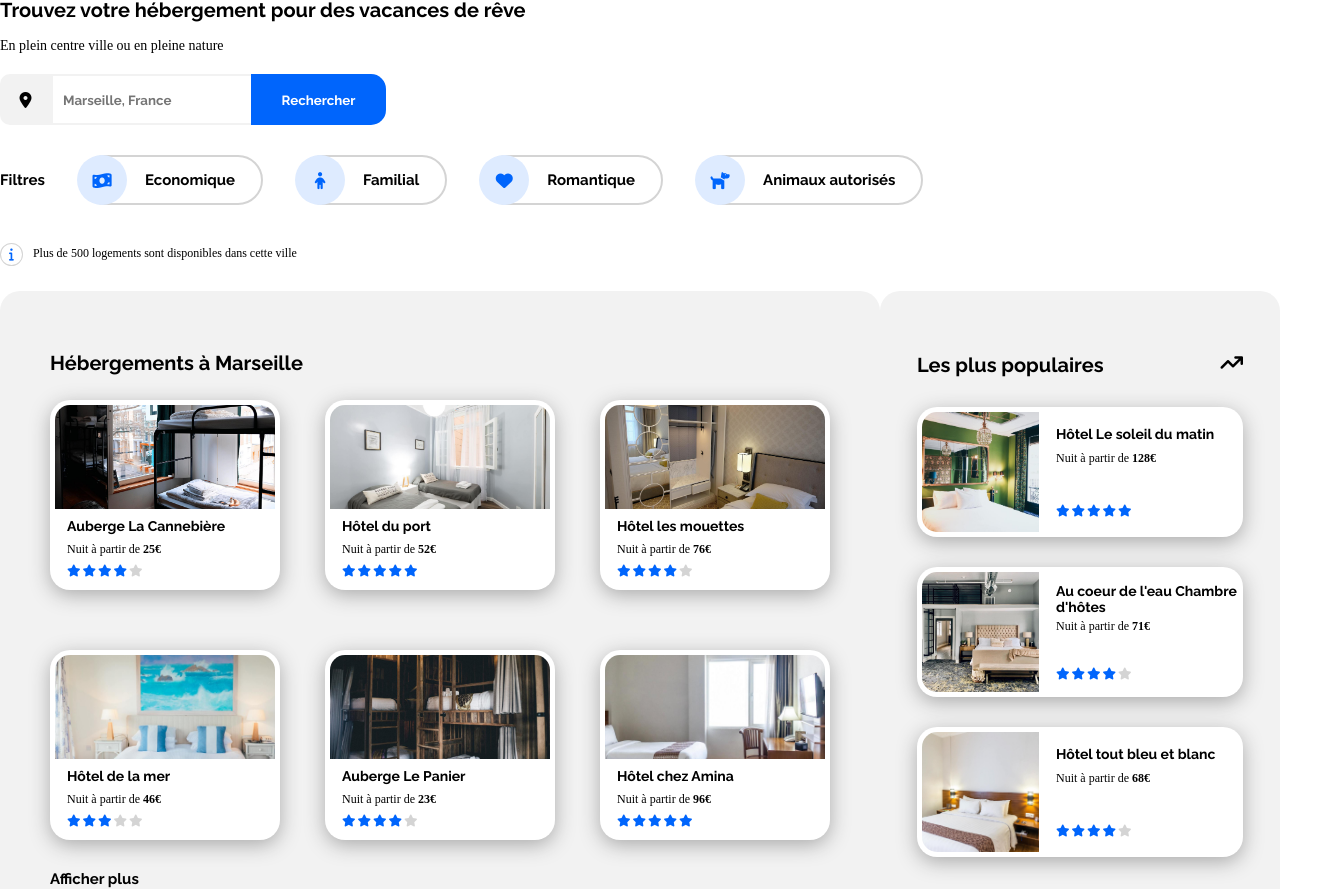
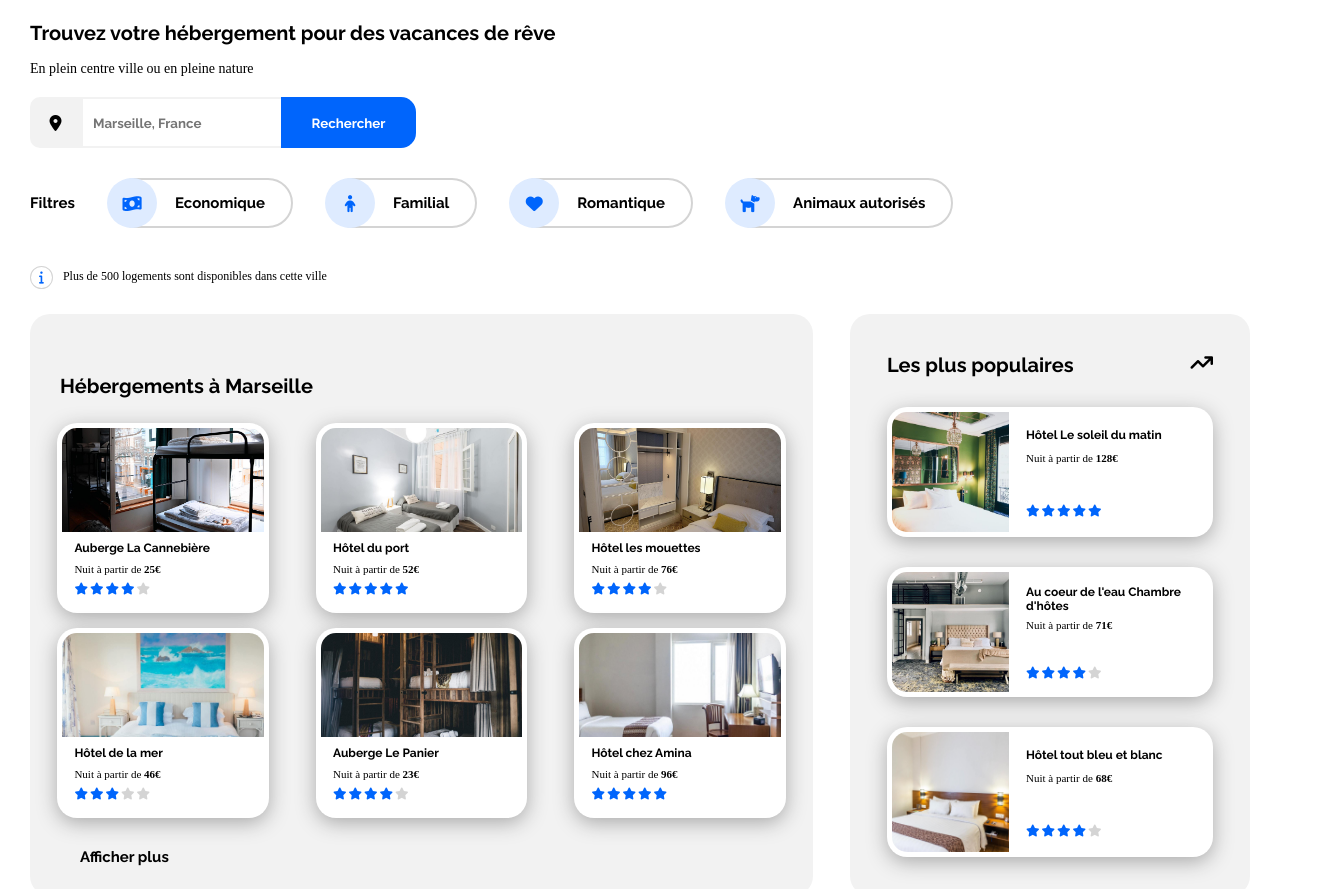
Before and after one commit to CyrilR3007/Booki, a plain HTML site: page index.html in a window 1280 px wide. Shown: the part 110-999 px from the top of the page, 1324 px wide, since content can reach past the window. Drawn offline with Linux system fonts and the light colour scheme; files whose address does not match are found by name; a web font is replaced by a local one.

Commit message:
css au propre

```diff
--- a/style.css
+++ b/style.css
@@ -51,7 +51,7 @@ p {
 }
 
 .logo img {
-	height: 50px;
+	width: 90%;
 	margin-left: 10px;
 	margin-top: 12px;
 }
@@ -89,7 +89,7 @@ nav a:hover {
 header h1 {
 	font-family: "raleway-bold";
 	font-size: 20px;
-	margin-top: 40px;
+	margin-top: 30px;
 }
 
 header p {
@@ -220,10 +220,10 @@ header p {
 .sections {
 	position: relative;
 	display: flex;
-
 	flex-direction: row;
 	justify-content: space-between;
 	margin-top: 25px;
+	gap: 3%;
 }
 
 /*section left*/
@@ -232,7 +232,6 @@ header p {
 	display: flex;
 	flex-wrap: wrap;
 	background: #f2f2f2;
-	width: 880px;
 	border-radius: 20px 20px;
 }
 
@@ -240,7 +239,7 @@ header p {
 	font-family: "raleway-bold";
 	font-size: 20px;
 	margin-top: 60px;
-	margin-left: 50px;
+	margin-left: 30px;
 }
 
 /*section right*/
@@ -278,7 +277,7 @@ header p {
 	flex-direction: row;
 	justify-content: center;
 	align-content: center;
-	gap: 45px;
+	gap: 6%;
 	margin-top: 10px;
 }
 
@@ -287,7 +286,7 @@ header p {
 }
 
 .card {
-	width: 230px;
+	width: 27%;
 	height: 190px;
 	background-color: white;
 	box-shadow: 0px 5px 20px rgb(170, 170, 170);
@@ -322,13 +321,13 @@ header p {
 
 .card h3 {
 	font-family: "raleway-bold";
-	font-size: 14px;
+	font-size: 12px;
 	margin-top: 0px;
 	margin-bottom: 8px;
 }
 
 .card_price {
-	font-size: 12px;
+	font-size: 11px;
 	font-weight: normal;
 	margin-bottom: 8px;
 }
@@ -421,13 +420,13 @@ header p {
 
 .card_2 h3 {
 	font-family: "raleway-bold";
-	font-size: 14px;
+	font-size: 12px;
 	margin: 0%;
 }
 
 .card_2_price {
 	margin-top: -30px;
-	font-size: 12px;
+	font-size: 11px;
 	font-weight: normal;
 }
 
@@ -464,13 +463,12 @@ header p {
 	justify-content: space-evenly;
 	align-items: center;
 	flex-wrap: wrap;
-	gap: 40px;
 	height: 460px;
 }
 
 .container > div {
 	border-radius: 20px;
-	width: 301px;
+	width: 23%;
 	background-color: white;
 	box-shadow: 0px 5px 20px rgb(170, 170, 170);
 }
@@ -573,9 +571,13 @@ footer li {
 	margin-top: 15px;
 }
 
-@media screen and (min-width: 992px) {
+@media screen and (min-width: 1220px) {
 	.hidden-desktop {
 		display: none !important;
+	}
+
+	#bloc_page {
+		width: 1220px;
 	}
 }
 /*tablettes*/
```
Also changed, not shown: 1 other file.
